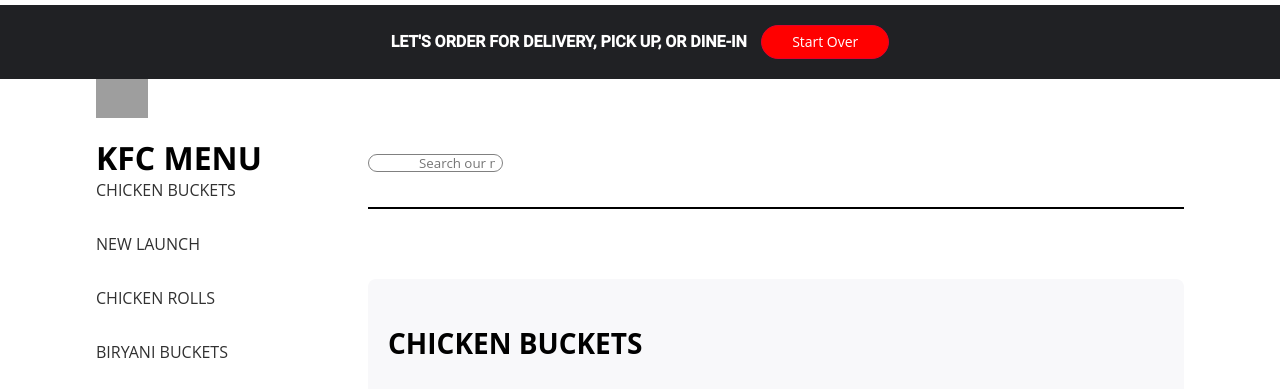
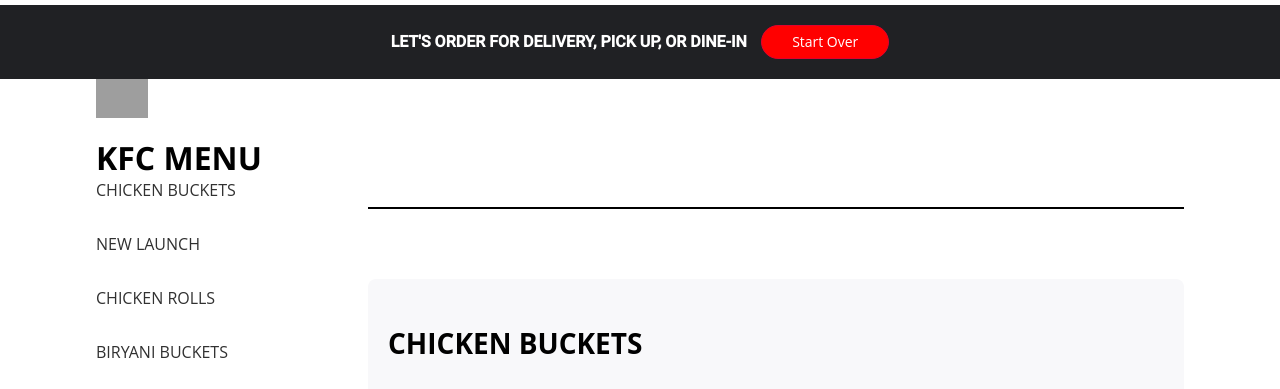
Before and after one commit to naveenSaini1/KFC-2.O, a plain HTML site: page Menu.html in a window 1280 px wide. Shown: the part 345-734 px from the top of the page. Drawn offline with Linux system fonts and the light colour scheme; grey boxes are pictures that could not be loaded.

Commit message:
update 11

```diff
--- a/Menu.html
+++ b/Menu.html
@@ -66,7 +66,7 @@
         </div>
         <div id="items">
             <div id="search">
-                <input type="text" placeholder="Search our menu">
+                <!-- <input type="text" placeholder="Search our menu"> -->
             </div>
             <div id="gray">
                 <h2>CHICKEN BUCKETS</h2>
```
